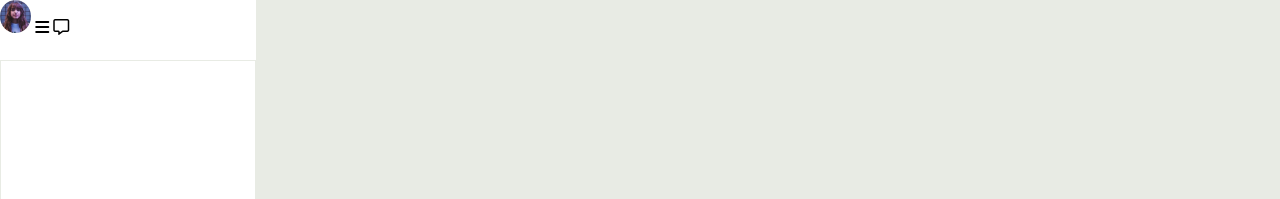
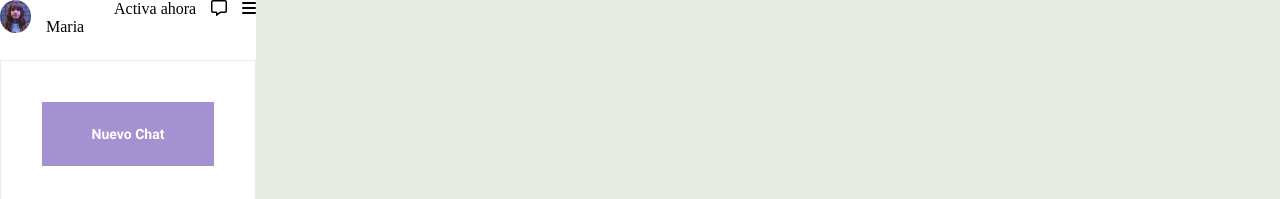
Before and after one commit to NxL22/Desafio-CSS-Grid, a plain HTML site: page index.html in a window 1280 px wide. Shown: the top 199 px of the page. Drawn offline with nearby package versions, Linux system fonts and the light colour scheme.

Commit message:
segunda act

```diff
--- a/assets/css/style.css
+++ b/assets/css/style.css
@@ -11,6 +11,19 @@
     height: 100vh;
 }
 
+.contenedor{
+    background-color: #A491D2;
+    margin: 16%;
+    height: 8vh;
+    display: flex;
+    justify-content: center;
+    align-items: center;
+    flex-direction: column;
+    color: #fff;
+    font-family: 'Roboto', sans-serif;
+    font-size: 14px;
+}
+
 .contactos {
     background-color: red;
     flex: 0 0 20%;
@@ -21,7 +34,13 @@
 .contactos_estado_usuario {
     flex: 0 0 7.5%;
     background-color: #fff;
+    display: flex;
+    justify-content: space-between;
 
+}
+
+.icono{
+    font-size: 16px;
 }
 
 .contactos_nuevo_chat {
--- a/index.html
+++ b/index.html
@@ -16,14 +16,22 @@
         <div class="contactos">
             <div class="contactos_estado_usuario">
                 <img class="foto_perfil" src="./assets/img/maria.jpg" alt="imagen del perfil usuario">
+                <br>Maria<br><hr>
+                <span class="status-w-app">
+                    Activa ahora
+                </span>
+
+                <!--icono de mensaje-->
+                <i class="icono fa-regular fa-message"></i>
+
                 <!--icono de barra de menu-->
-                <i class="fa-solid fa-bars"></i>
-                <!--icono de mensaje-->
-                <i class="fa-regular fa-message"></i>
+                <i class="icono fa-solid fa-bars"></i>
             </div>
 
             <div class="contactos_nuevo_chat">
-
+                <div class="contenedor">
+                    <p>Nuevo Chat</p>
+                </div>
             </div>
 
         <div class="contactos_contactos">
@@ -34,6 +42,7 @@
                         Juanita<hr>
                         <span>At vero eos et accusa</span>
                     </p>
+
 
                     <!--Contacto #2-->
                     <div class="border">
```
